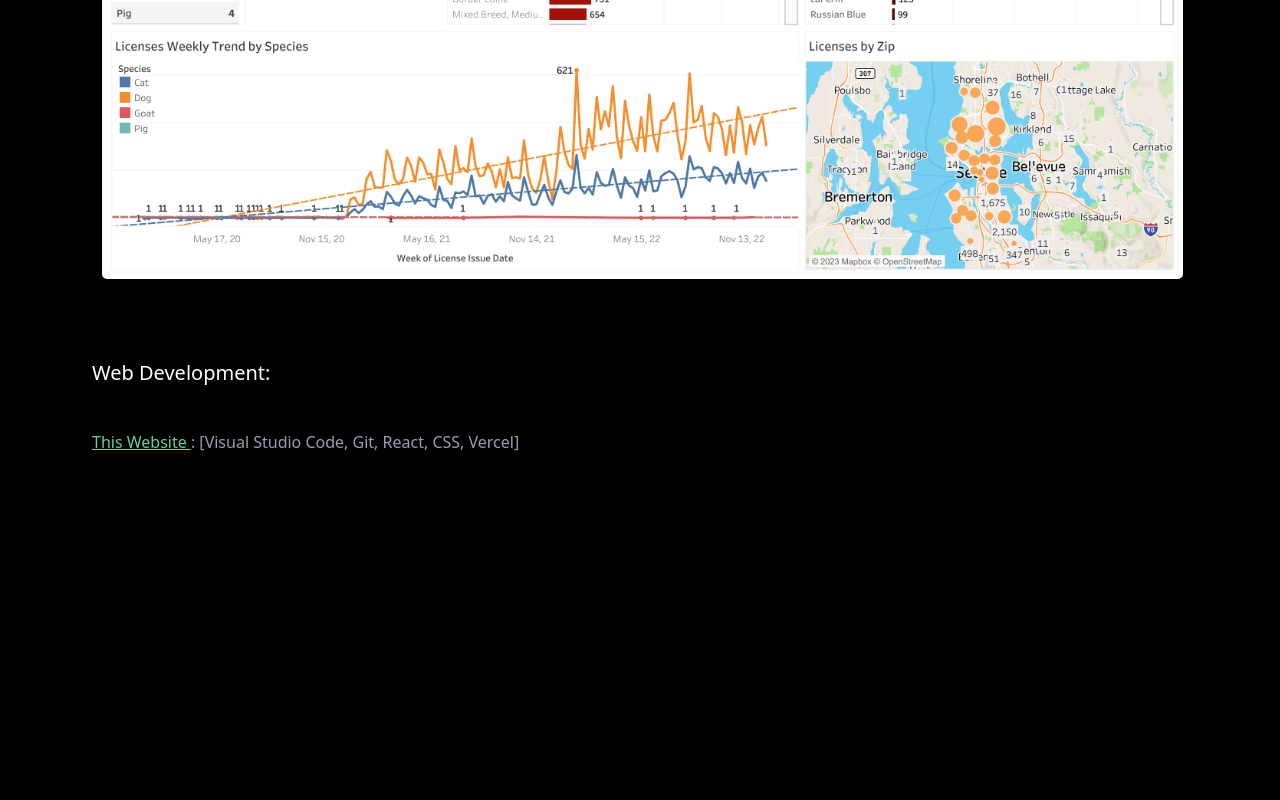
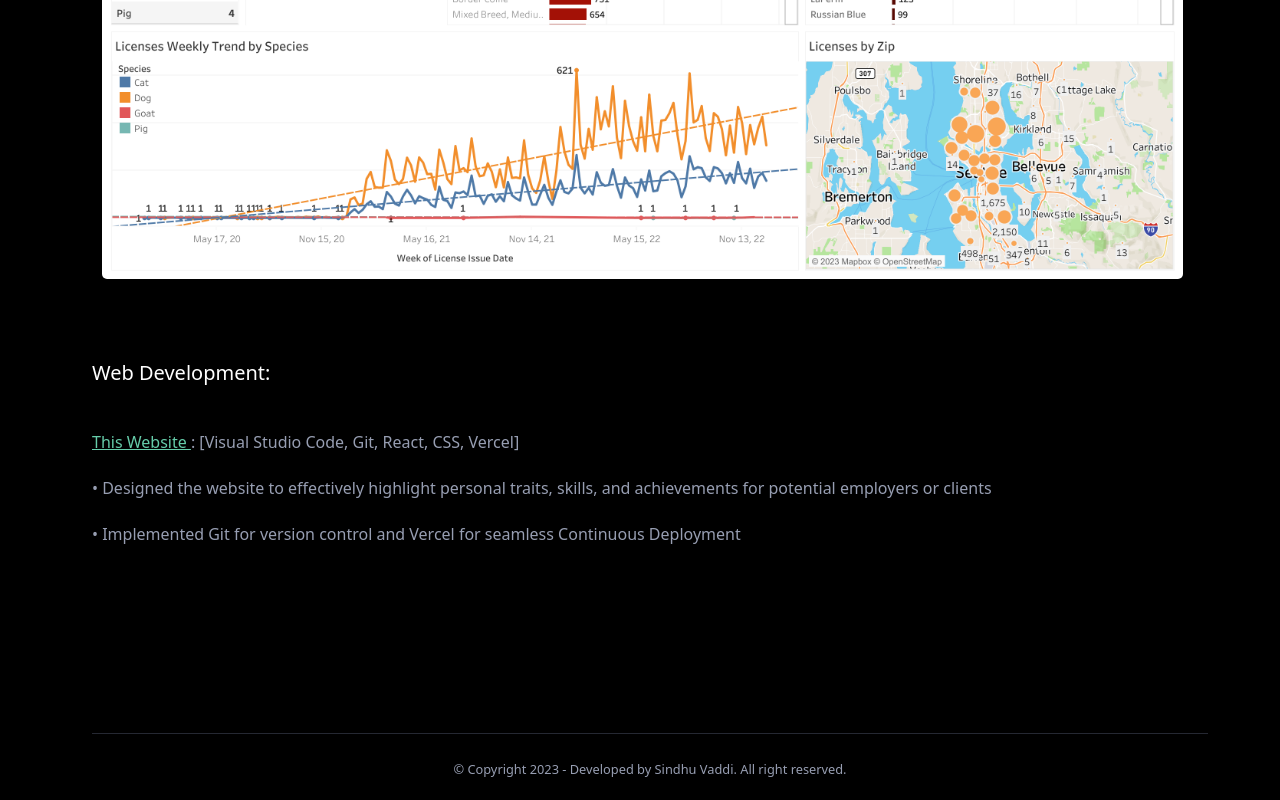
Before and after one commit to SindhVaddi/Svaddi_portfolio, a Next.js app: page /My_Work in a window 1280 px wide. Shown: the part 4396-5196 px from the top of the page. Before the commit the page ends 4869 px from the top, so only its background shows below. Built offline with nearby package versions, Linux system fonts and the light colour scheme.

Commit message:
deploying additional changes to app

```diff
--- a/pages/My_Work.js
+++ b/pages/My_Work.js
@@ -10,6 +10,8 @@ import usaimage from "../public/images/US_Accidents.png";
 import classes from "../styles/home.module.css";
 
 const Projects = () => {
+    const date = new Date();
+    const year = date.getFullYear();
     return (
       <div style={{ marginTop: '55px' , marginLeft: "40px", marginRight: "40px" }}>
       <div className={`${classes.contact}`} style={{ marginLeft: "40px", marginRight: "40px" }}>
@@ -180,11 +182,30 @@ const Projects = () => {
                   <a href="https://github.com/SindhVaddi/Svaddi_portfolio" target="_blank" rel="noopener noreferrer" style={{color: 'mediumaquamarine'}}>
                   <i className="fab fa-github"></i> This Website </a>: [Visual Studio Code, Git, React, CSS, Vercel]
                 </p>
+                <p>• Designed the website to effectively highlight personal traits, skills, and achievements for potential employers or clients
+                </p>
+                <p>• Implemented Git for version control and Vercel for seamless Continuous Deployment
+                </p>
 
                 </div>
+                <br />
+                <br />
+                <br />
+                <br />
+                <br />
+                <br />
+                <br />
+            </Col>
 
+            <Col lg="12">
+            <div className={`${classes.footer}`}>
+              <p>
+                &copy; Copyright {year} - Developed by Sindhu Vaddi. All right
+                reserved.{" "}
+              </p>
+            </div>
+            </Col>
 
-            </Col>
           </Row>
         </Container>
       </div>
--- a/styles/home.module.css
+++ b/styles/home.module.css
@@ -10,7 +10,16 @@
     margin-right: 40px;
     padding-top: 30px;
     position: absolute;
-}
+  }
+
+  .footer {
+    border-top: 1px solid #808dad49;
+  }
+  .footer p {
+    font-size: 0.8rem;
+    text-align: center;
+    padding-top: 20px;
+  }
 
 
   .home__content h5 {
```
Also changed, not shown: pages/Contact.js (+19 -4 lines).
